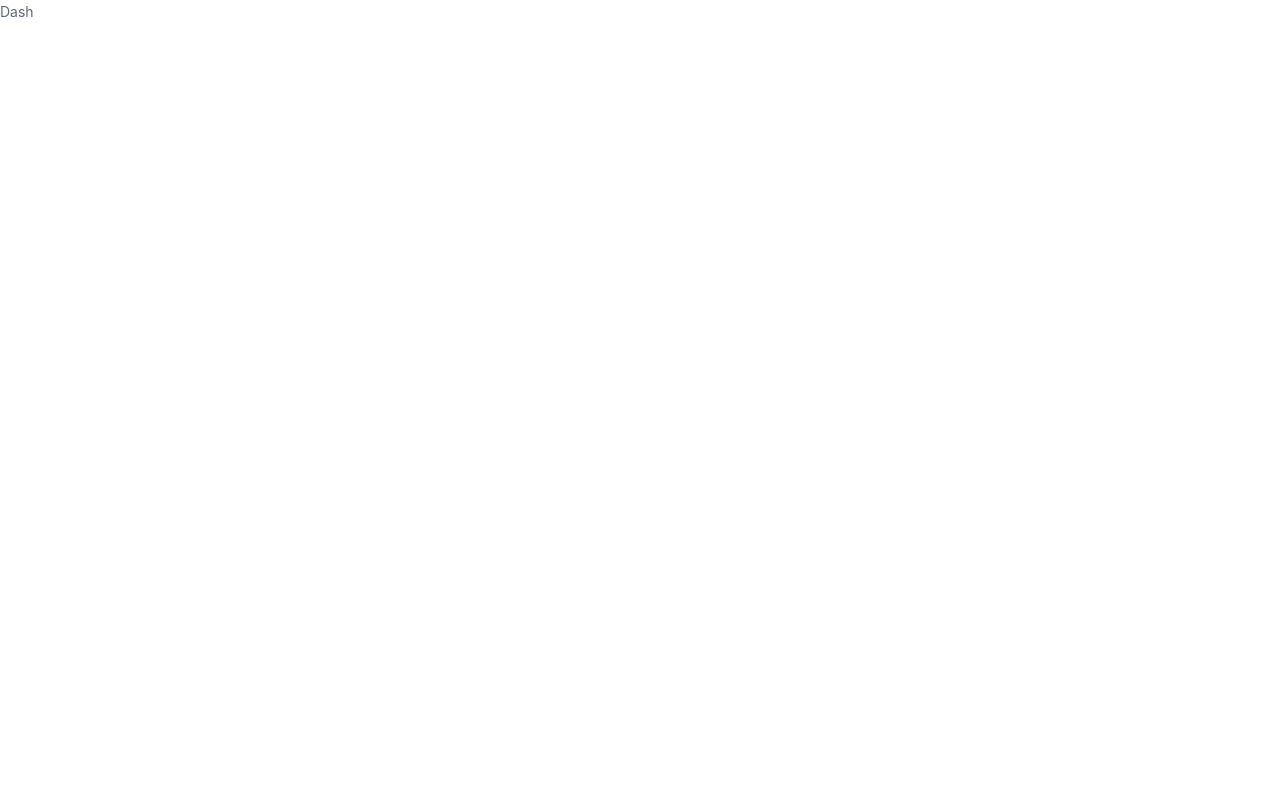
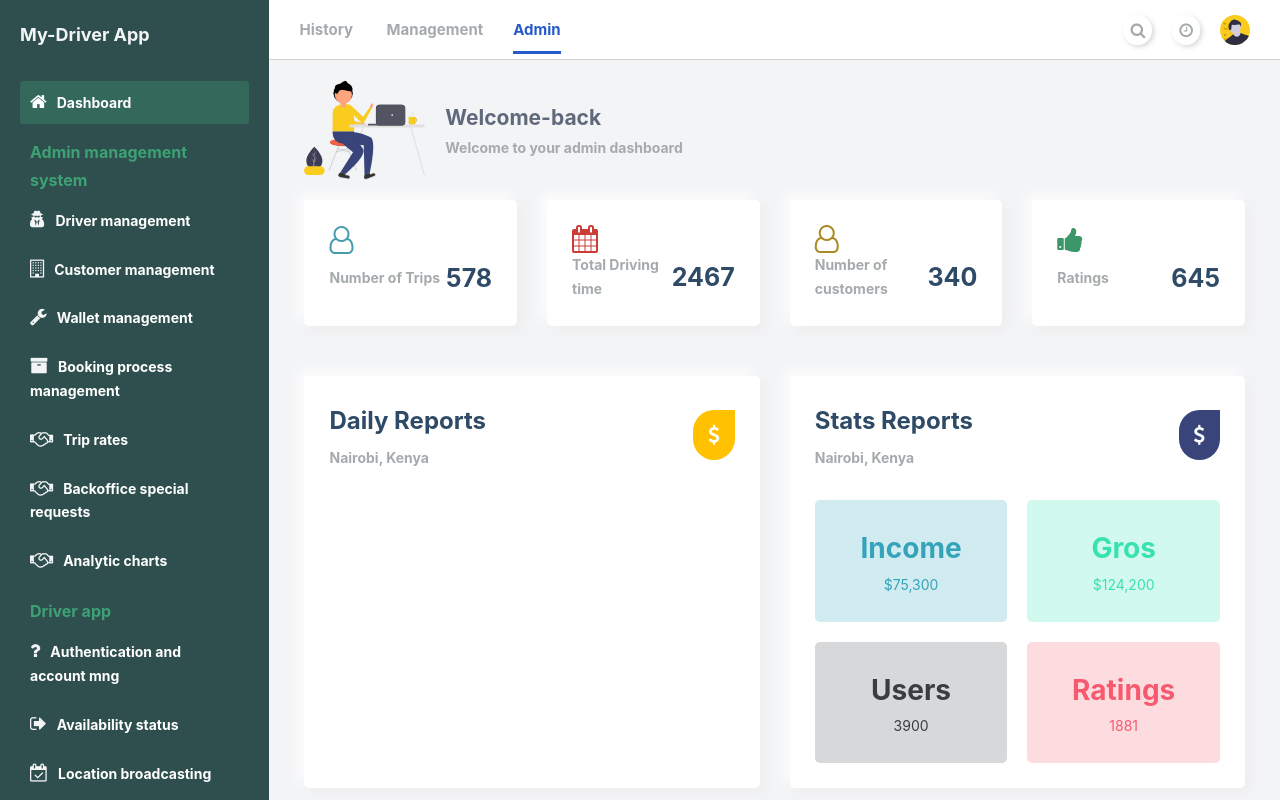
Before and after one commit to leenock/driver-app-crm, a React (Create React App) app in the folder frontend-side/: page /driver-dashboard in a window 1280 px wide. Built offline with nearby package versions, Linux system fonts and the light colour scheme; sample sign-in values are in the browser's storage.

Commit message:
versel upload

```diff
--- a/frontend-side/src/pages/Dashboard/Dash.jsx
+++ b/frontend-side/src/pages/Dashboard/Dash.jsx
@@ -1,9 +1,26 @@
-import React from 'react'
+import { useState } from "react";
+import Navbar from "../components/TopMenu/Navbar";
+import Sidebar from "../components/Sidebar-menu/Sidebar";
+import Main from "../components/Main/Main";
 
 const Dash = () => {
+  const [sidebarOpen, setSidebarOpen] = useState(false);
+
+  const openSidebar = () => {
+    setSidebarOpen(true);
+  };
+
+  const closeSidebar = () => {
+    setSidebarOpen(false);
+  };
   return (
-    <div>Dash</div>
-  )
-}
+    <div className="container-dashboard">
+      <Navbar sidebarOpen={sidebarOpen} openSidebar={openSidebar} />
+      < Main />
+      <Sidebar sidebarOpen={sidebarOpen} closeSidebar={closeSidebar}  />
 
-export default Dash
+    </div>
+  );
+};
+
+export default Dash;
```
